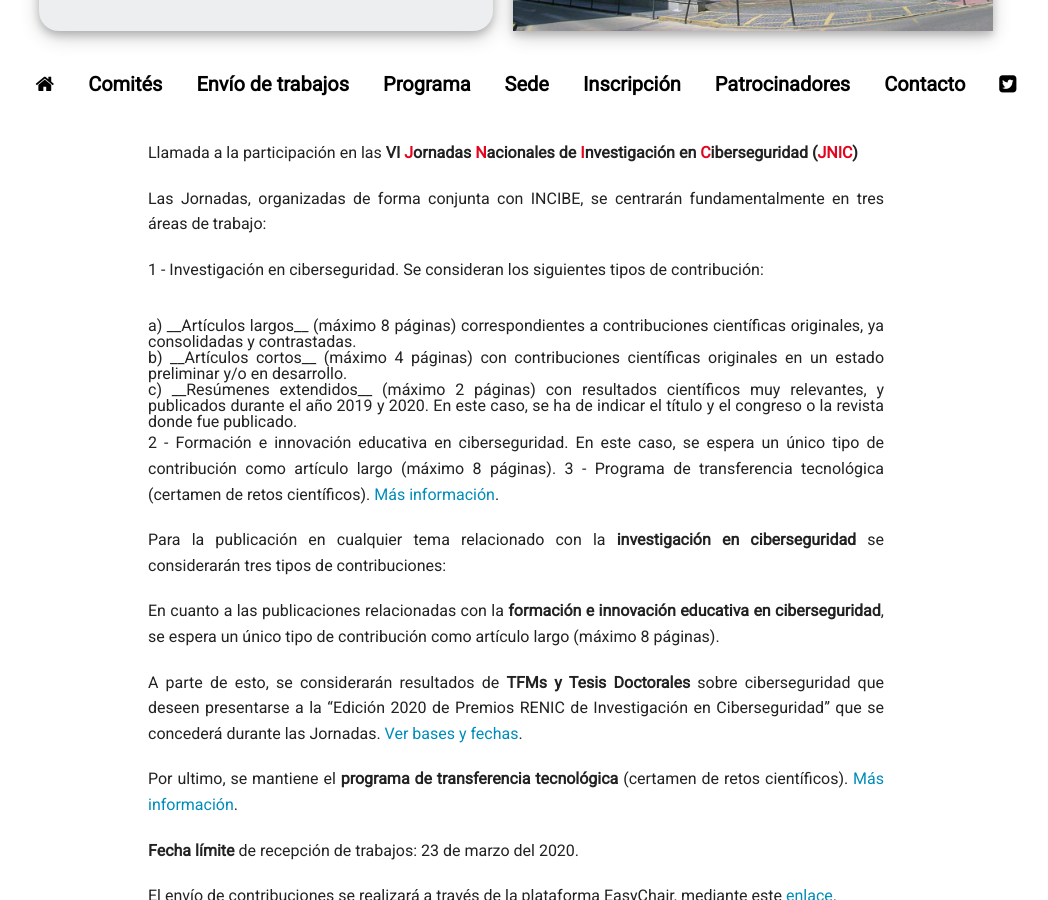
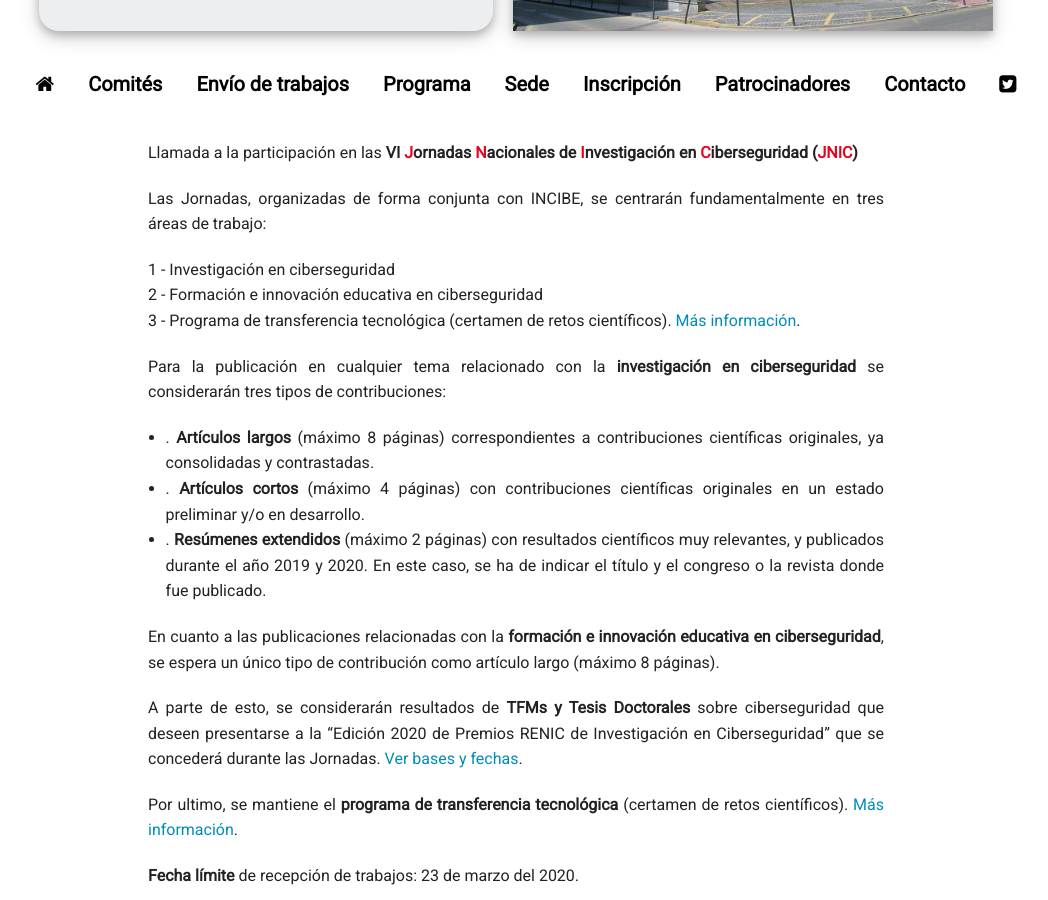
Before and after one commit to jnic2020/jnic2021.github.io, a Jekyll site: the page built from trabajos.md, in a window 1280 px wide and 900 px high, scrolled down 309 px. Shown: the whole window, without its empty margins (124-1172 px from the left). Built offline with Jekyll 4.4.1, drawn with Linux system fonts in a browser that asks for light colours; nearby versions of some CDN libraries.

```diff
--- a/_data/comite_programa_formacion.json
+++ b/_data/comite_programa_formacion.json
@@ -54,7 +54,7 @@
 				"organization": "Universidad de Castilla - La Mancha"
 			},
 			{
-				"name" : [{"n":"Sara", "a":"García Rosado", "a_sort": "García Rosado"}],
+				"name" : [{"n":"Sara", "a":"García Bécares", "a_sort": "García Bécares"}],
 				"organization": "INCIBE"
 			}
 		]
--- a/trabajos.md
+++ b/trabajos.md
@@ -9,21 +9,15 @@ Llamada a la participación en las <b>VI <span style="color:#e3041e">J</span>orn
 
 Las Jornadas, organizadas de forma conjunta con INCIBE, se centrarán fundamentalmente en tres áreas de trabajo:
 
-1 - Investigación en ciberseguridad. Se consideran los siguientes tipos de contribución:
-<div class="container"><div class="container"><div class="container">
-<br>
- a) __Artículos largos__ (máximo 8 páginas) correspondientes a contribuciones científicas originales, ya consolidadas y contrastadas.
-<br>
- b) __Artículos cortos__ (máximo 4 páginas) con contribuciones científicas originales en un estado preliminar y/o en desarrollo.
- <br>
- c) __Resúmenes extendidos__ (máximo 2 páginas) con resultados científicos muy relevantes, y publicados durante el año 2019 y 2020. En este caso, se ha de indicar el título y el congreso o la revista donde fue publicado.
- <br>
-</div></div></div>
-2 - Formación e innovación educativa en ciberseguridad. En este caso, se espera un único tipo de contribución como artículo largo (máximo 8 páginas).
+1 - Investigación en ciberseguridad
+2 - Formación e innovación educativa en ciberseguridad
 3 - Programa de transferencia tecnológica (certamen de retos científicos). [Más información](https://transferencia.jnic.es/edicion-2019-20).
 
 Para la publicación en cualquier tema relacionado con la __investigación en ciberseguridad__ se considerarán tres tipos de contribuciones:
 
+* . __Artículos largos__ (máximo 8 páginas) correspondientes a contribuciones científicas originales, ya consolidadas y contrastadas.
+* . __Artículos cortos__ (máximo 4 páginas) con contribuciones científicas originales en un estado preliminar y/o en desarrollo.
+* . __Resúmenes extendidos__ (máximo 2 páginas) con resultados científicos muy relevantes, y publicados durante el año 2019 y 2020. En este caso, se ha de indicar el título y el congreso o la revista donde fue publicado.
 
 En cuanto a las publicaciones relacionadas con la __formación e innovación educativa en ciberseguridad__, se espera un único tipo de contribución como artículo largo (máximo 8 páginas).
 
```
Also changed, not shown: turismo.md (+2 -2 lines).
